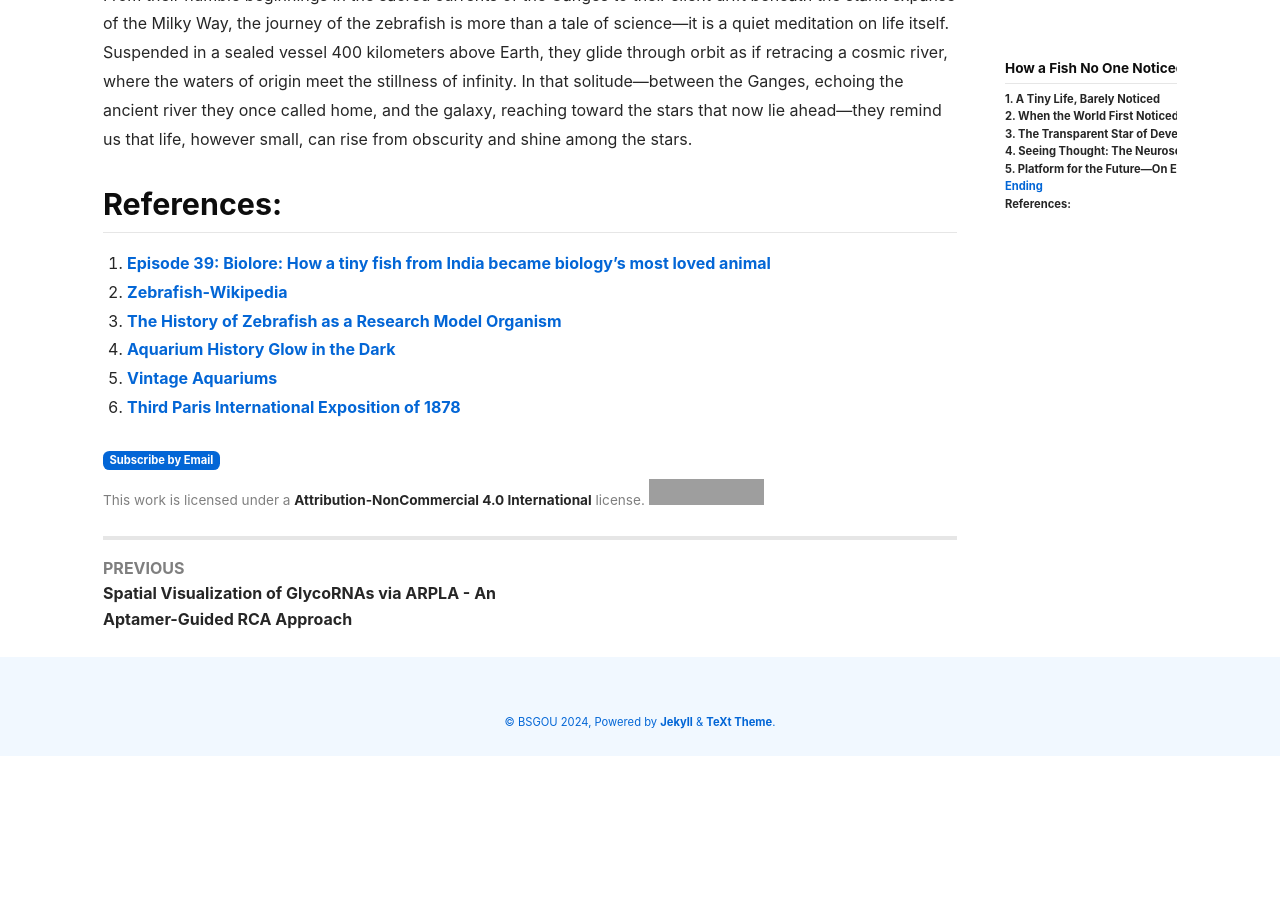
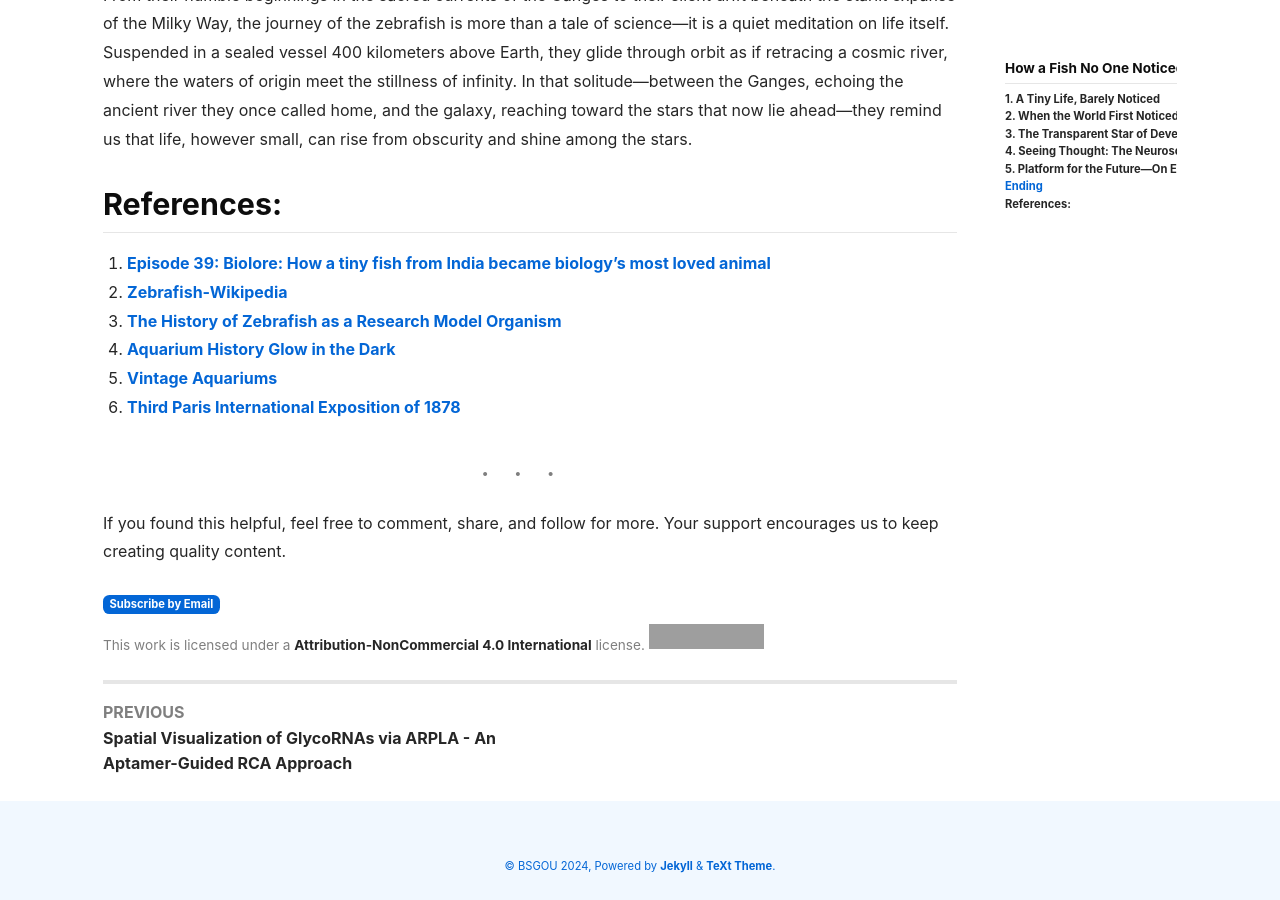
Before and after one commit to LabOnoM/LabOnoM.github.io, a Jekyll site: the page built from _posts/2025-06-08-zebrafish-history.md, in a window 1280 px wide and 900 px high, scrolled down 6040 px. Built offline with Jekyll 4.4.1, drawn with Linux system fonts in a browser that asks for light colours; nearby versions of some CDN libraries; comment, search, counter and statistics services are not loaded; before the commit the page ends 6796 px from its top, so only the background shows below that; grey boxes are pictures that could not be loaded.

Commit message:
Update 2025-06-08-zebrafish-history.md

```diff
--- a/_posts/2025-06-08-zebrafish-history.md
+++ b/_posts/2025-06-08-zebrafish-history.md
@@ -103,3 +103,7 @@ From their humble beginnings in the sacred currents of the Ganges to their silen
 4. [Aquarium History Glow in the Dark](https://www.hygger-online.com/aquarium-history-glow-in-the-dark/?srsltid=AfmBOopi3GFLiptiwAx4d6DNUnnHq4ALsTw2fH1xigqvkPBPH9R7xdBa&utm_source=chatgpt.com)
 5. [Vintage Aquariums](https://www.aquariumarchitecture.com/archive/vintage-aquariums/?utm_source=chatgpt.com)
 6. [Third Paris International Exposition of 1878](https://www.ndl.go.jp/exposition/e/s1/1878-2.html?utm_source=chatgpt.com)
+
+---
+
+If you found this helpful, feel free to comment, share, and follow for more. Your support encourages us to keep creating quality content.
```
